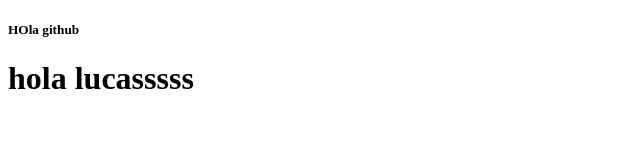
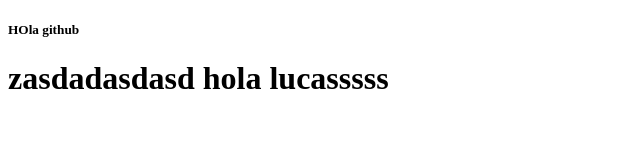
Before and after one commit to alexisroszezuk/github.sistea.io, a plain HTML site: page index.html in a window 1280 px wide. Shown: the whole page, without its empty margins (0-640 px from the left). Drawn offline with Linux system fonts and the light colour scheme.

Commit message:
Update index.html

```diff
--- a/index.html
+++ b/index.html
@@ -10,7 +10,7 @@
     <h5>HOla github</h5>
 
     <h1>
-
+zasdadasdasd
         hola lucasssss
     </h1>
 </body>
```
